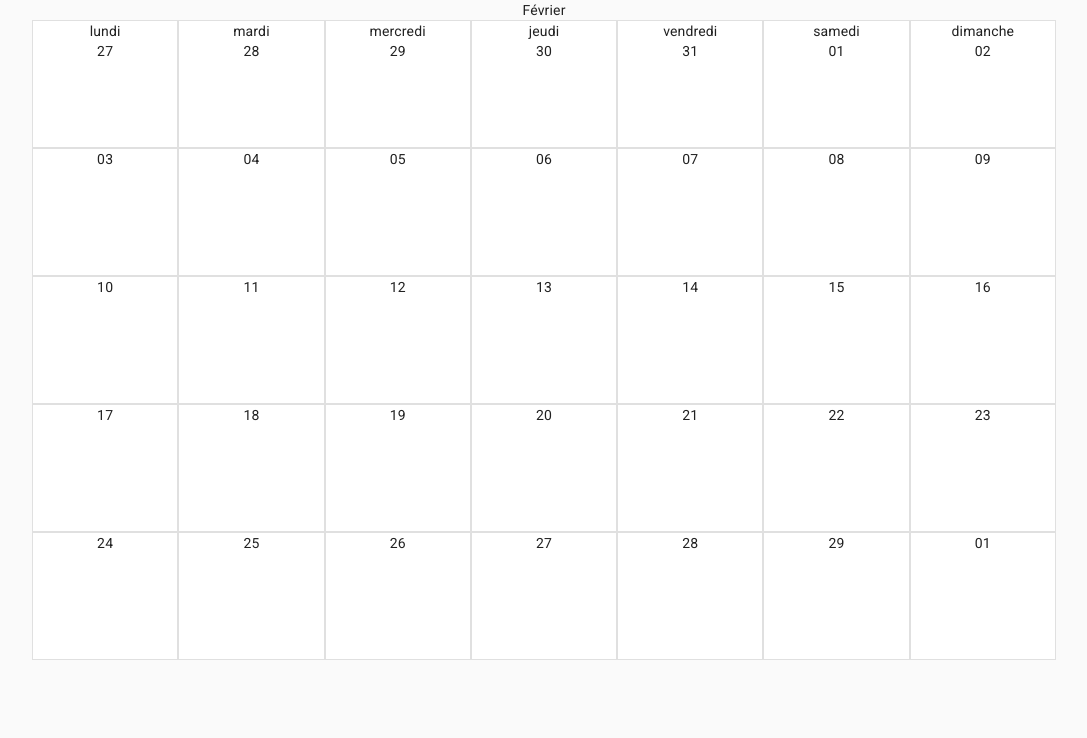
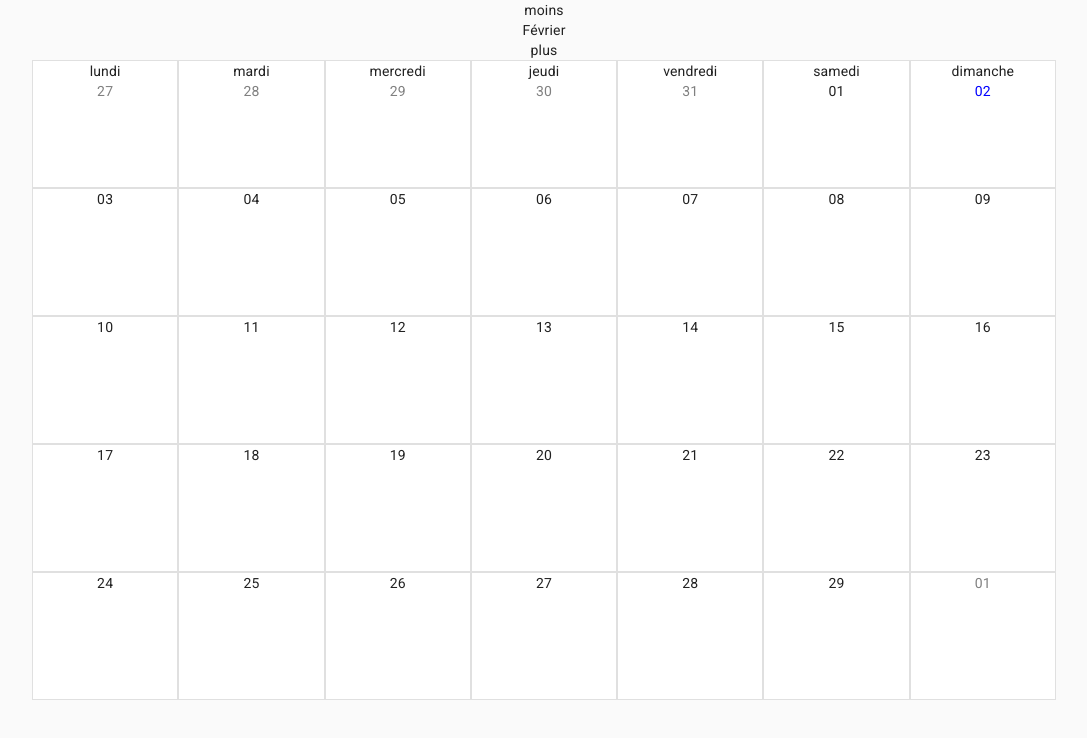
Before and after one commit to rcadel/weenat-calendar, a React (Create React App) app: page / in a window 1280 px wide. Shown: the top 738 px of the page, without its empty margins (96-1183 px from the left). Built offline with nearby package versions, Linux system fonts and the light colour scheme.

Commit message:
handle month change and change disaplying of date

```diff
--- a/src/Calendar.service.ts
+++ b/src/Calendar.service.ts
@@ -1,11 +1,20 @@
-import { format, startOfMonth, startOfISOWeek, add } from "date-fns";
+import {
+  format,
+  startOfMonth,
+  startOfISOWeek,
+  add,
+  set,
+  getMonth as dateFnsGetMonth,
+  isToday as dateFnsIsToday,
+  getYear
+} from "date-fns";
 import { fr } from "date-fns/locale";
 
 const NB_DAY_PER_WEEK = 7;
 const NB_WEEK_PER_MONTH = 5;
 
-export const getCurrentMonthName = (pattern = "MMMM") => {
-  return format(new Date(), pattern, { locale: fr });
+export const getMonthName = (month = new Date(), pattern = "MMMM") => {
+  return format(month, pattern, { locale: fr });
 };
 
 export const getDayName = (day: Date) => {
@@ -14,6 +23,26 @@ export const getDayName = (day: Date) => {
 
 export const formatDate = (day: Date, pattern = "dd") => {
   return format(day, pattern);
+};
+
+export const isInMonth = (day: Date, month: number) => {
+  return getMonth(day) === month;
+};
+
+export const getMonth = (date: Date) => {
+  return dateFnsGetMonth(date) + 1;
+};
+
+export const isToday = (day: Date) => {
+  return dateFnsIsToday(day);
+};
+
+export const incrementMonth = (month: Date) => {
+  return add(month, { months: 1 });
+};
+
+export const decrementMonth = (month: Date) => {
+  return add(month, { months: -1 });
 };
 
 /**
@@ -28,15 +57,23 @@ export const getFirstDayOfWeek = (date: Date) => {
   return startOfISOWeek(date);
 };
 
-export const getDatesToDisplay = (month?: number, year?: number) => {
+export const getDatesToDisplay = (month: Date) => {
   const weeks = Array(NB_WEEK_PER_MONTH)
     .fill(0)
-    .map(week => {
+    .map(() => {
       return Array(NB_DAY_PER_WEEK).fill(0);
     });
-
+  const monthToDisplay = set(new Date(), {
+    month: getMonth(month),
+    year: getYear(month),
+    milliseconds: 0,
+    seconds: 0,
+    date: 0,
+    hours: 0,
+    minutes: 0
+  });
   const firstDayOfWeekToDisplay = getFirstDayOfWeek(
-    getFirstDayOfMonth(new Date())
+    getFirstDayOfMonth(monthToDisplay)
   );
   let allDates = Array(NB_DAY_PER_WEEK * NB_WEEK_PER_MONTH).fill(new Date());
   let currentDate = firstDayOfWeekToDisplay;
--- a/src/Calendar.tsx
+++ b/src/Calendar.tsx
@@ -1,13 +1,24 @@
-import React from "react";
+import React, { useState, useContext } from "react";
 import Grid from "@material-ui/core/Grid";
 import Paper from "@material-ui/core/Paper";
 import { makeStyles, createStyles, Theme } from "@material-ui/core/styles";
 import {
-  getCurrentMonthName,
+  getMonthName,
   getDatesToDisplay,
   getDayName,
-  formatDate
+  getMonth,
+  formatDate,
+  isInMonth,
+  isToday,
+  incrementMonth,
+  decrementMonth
 } from "Calendar.service";
+
+const MonthContext = React.createContext<{ month: Date }>({
+  month: new Date()
+});
+
+const MonthContextProvider = MonthContext.Provider;
 
 const useStyles = makeStyles((theme: Theme) =>
   createStyles({
@@ -69,10 +80,19 @@ export const DayContent = ({
   displayDayName: boolean;
   position: number;
 }) => {
+  const monthDisaplyed = useContext(MonthContext);
+  const style: React.CSSProperties = !isInMonth(
+    day,
+    getMonth(monthDisaplyed.month)
+  )
+    ? { color: "grey" }
+    : isToday(day)
+    ? { color: "blue" }
+    : {};
   return (
     <div style={{ display: "flex", flexDirection: "column" }}>
       <div>{displayDayName ? getDayName(day) : ""}</div>
-      <div>{formatDate(day)}</div>
+      <div style={style}>{formatDate(day)}</div>
     </div>
   );
 };
@@ -101,12 +121,30 @@ export const Day = ({
 
 export const Calendar = () => {
   const classes = useStyles();
+  const [monthToDisplay, setMonthToDisplay] = useState(new Date());
+
+  const handleIncrement = () => {
+    setMonthToDisplay(monthDisplayed => {
+      return incrementMonth(monthDisplayed);
+    });
+  };
+  const handleDecrement = () => {
+    setMonthToDisplay(monthDisplayed => {
+      return decrementMonth(monthDisplayed);
+    });
+  };
   return (
     <>
-      <div style={{ textTransform: "capitalize" }}>{getCurrentMonthName()}</div>
-      <div className={classes.root}>
-        <Month dates={getDatesToDisplay()} />
-      </div>
+      <MonthContextProvider value={{ month: monthToDisplay }}>
+        <div onClick={handleDecrement}>moins</div>
+        <div style={{ textTransform: "capitalize" }}>
+          {getMonthName(monthToDisplay)}
+        </div>
+        <div onClick={handleIncrement}>plus</div>
+        <div className={classes.root}>
+          <Month dates={getDatesToDisplay(monthToDisplay)} />
+        </div>
+      </MonthContextProvider>
     </>
   );
 };
```
